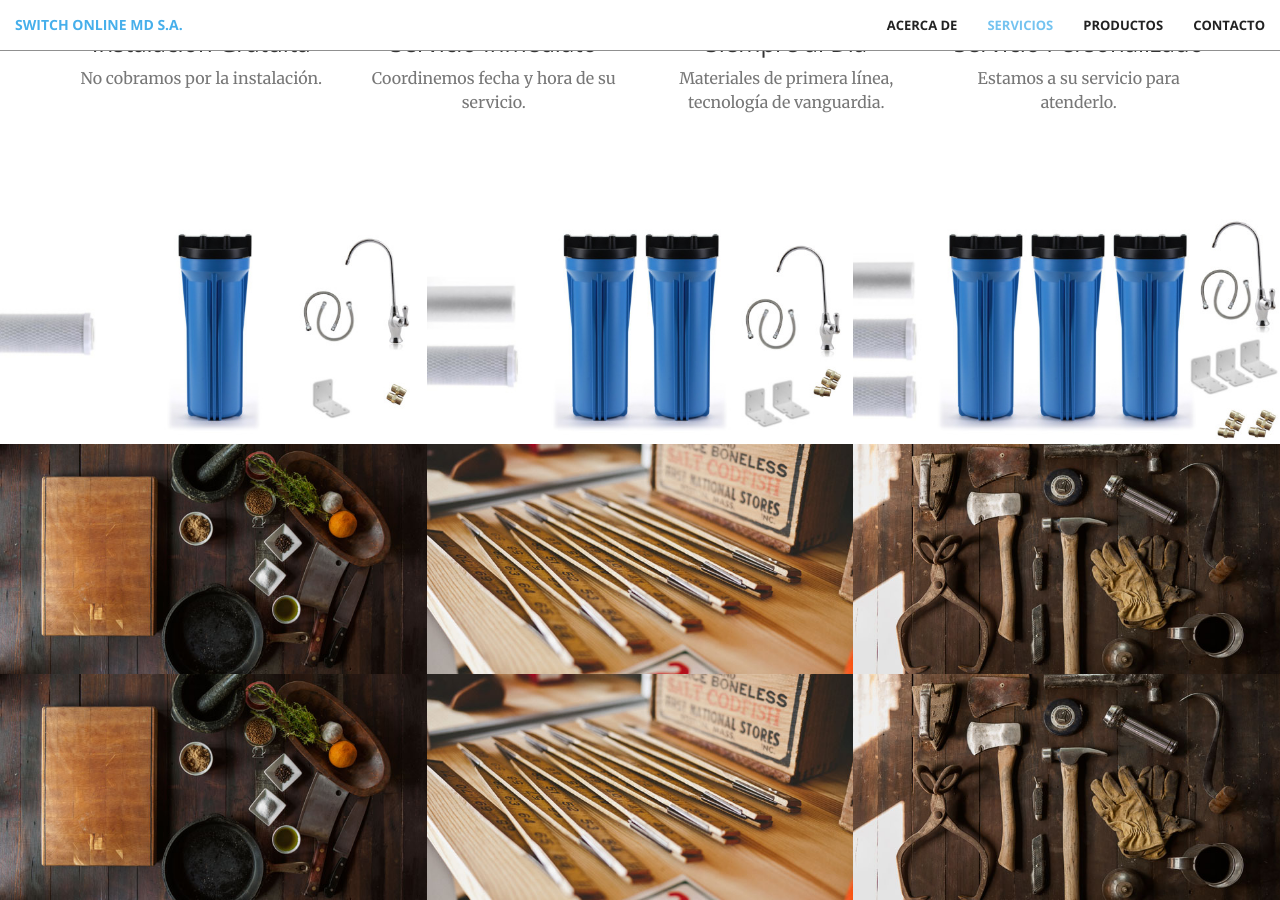
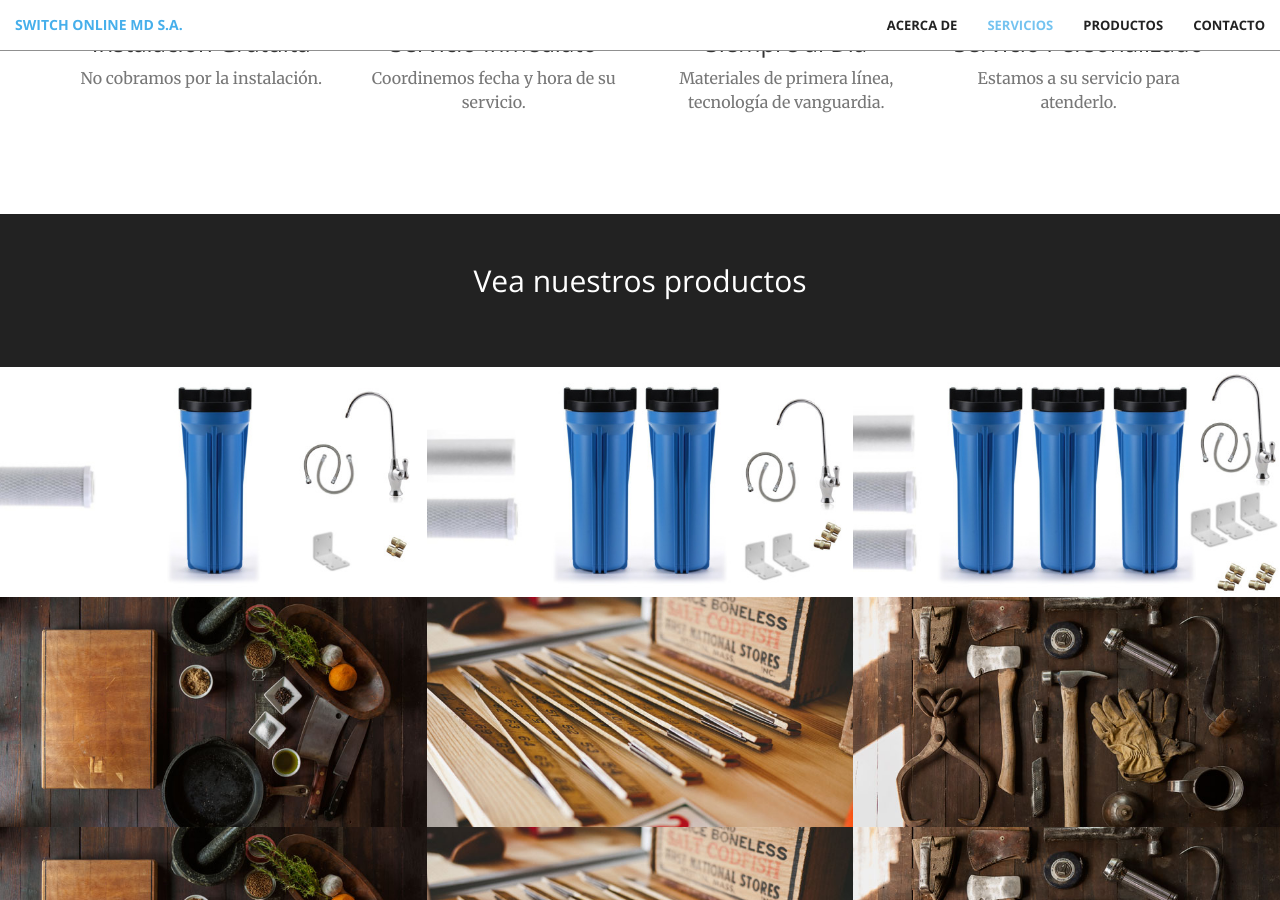
Before and after one commit to switch-on-line-md/web, a Jekyll site: the page built from index.html, in a window 1280 px wide and 900 px high, scrolled down 1608 px. Built offline with Jekyll 4.4.1, drawn with Linux system fonts in a browser that asks for light colours; part of the change alters nothing that is shown.

Commit message:
new splitter, modify text and includedes

```diff
--- /dev/null
+++ b/_includes/before_products.html
@@ -0,0 +1,8 @@
+  <aside class="bg-dark">
+      <div class="container text-center">
+          <div class="call-to-action">
+              <h2>Vea nuestros productos</h2>
+            <!--  <a href="#" class="btn btn-default btn-xl wow tada">Download Now!</a> -->
+          </div>
+      </div>
+  </aside>
--- a/_includes/portfolio.html
+++ b/_includes/portfolio.html
@@ -7,10 +7,10 @@
                     <div class="portfolio-box-caption">
                         <div class="portfolio-box-caption-content">
                             <div class="project-category text-faded">
-                                Category
+                                Modelo U450
                             </div>
                             <div class="project-name">
-                                Project Name
+                                Ideal para casas con...
                             </div>
                         </div>
                     </div>
@@ -22,10 +22,10 @@
                     <div class="portfolio-box-caption">
                         <div class="portfolio-box-caption-content">
                             <div class="project-category text-faded">
-                                Category
+                                Filtro
                             </div>
                             <div class="project-name">
-                                Project Name
+                                Modelo OT32
                             </div>
                         </div>
                     </div>
@@ -37,10 +37,10 @@
                     <div class="portfolio-box-caption">
                         <div class="portfolio-box-caption-content">
                             <div class="project-category text-faded">
-                                Category
+                                Filtro
                             </div>
                             <div class="project-name">
-                                Project Name
+                                Modelo BF7
                             </div>
                         </div>
                     </div>
--- a/_layouts/front.html
+++ b/_layouts/front.html
@@ -8,8 +8,9 @@
   {% include header.html %}
   {% include call-to-action.html %}
   {% include services.html %}
+  {% include before_products.html %}
   {% include portfolio.html %}
-  {% include aside.html %}
+  {% include after_products.html %}
   {% include contact.html %}
   {% include scripts.html %}
 </body>
```
Also changed, not shown: _includes/after_products.html (renamed from _includes/aside.html).
